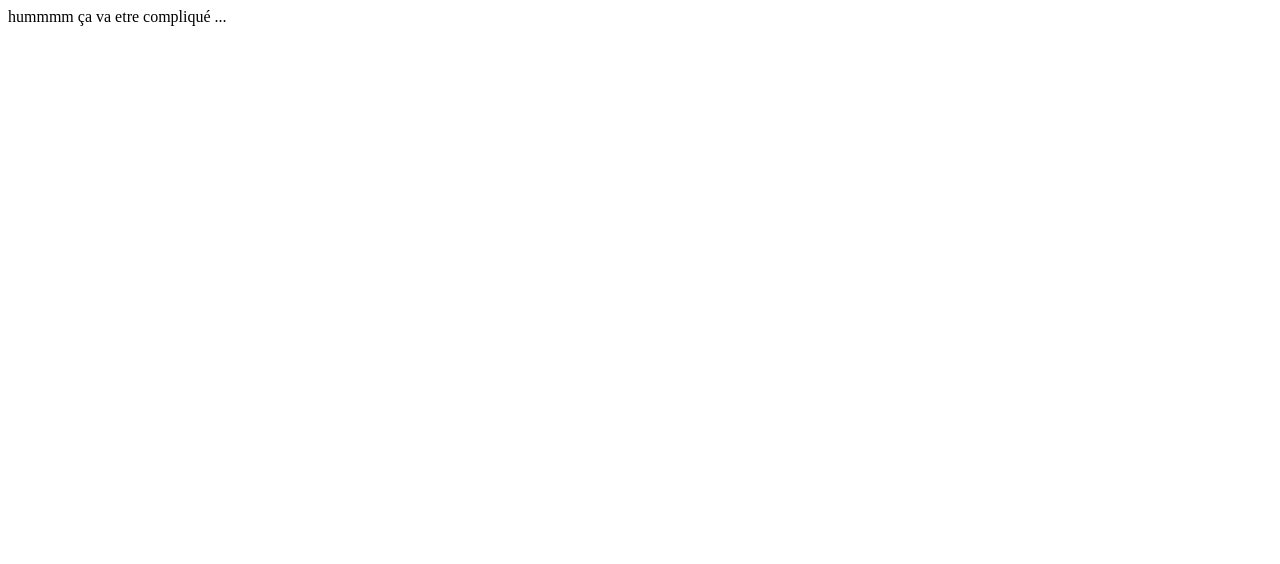
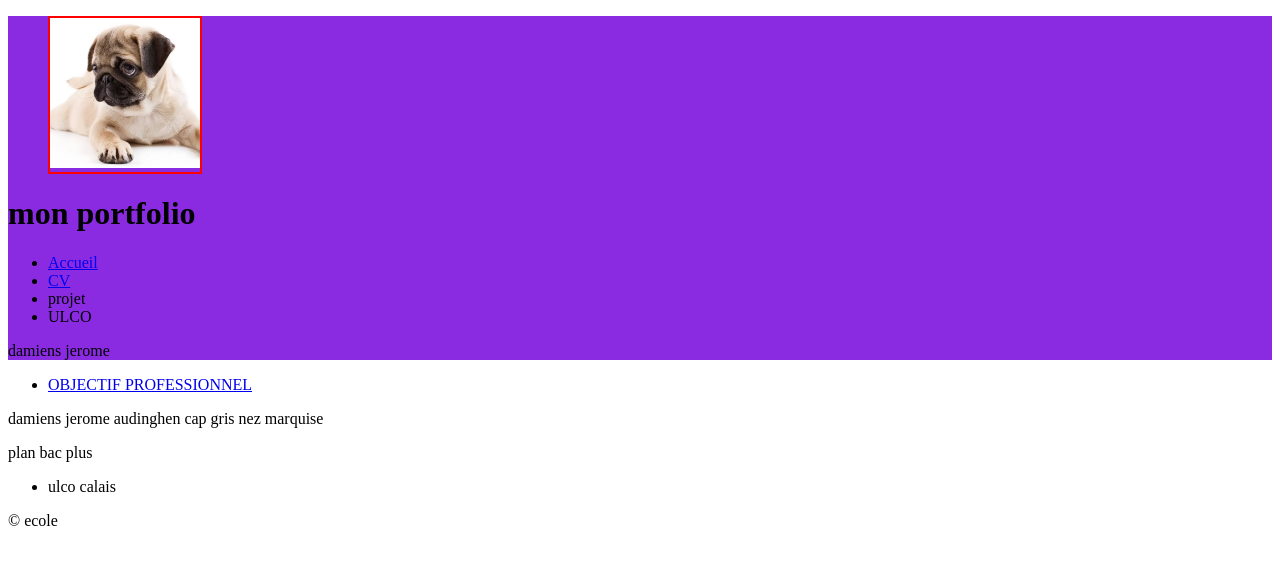
Before and after one commit to goldorak62/portfolio1, a plain HTML site: page index.html in a window 1280 px wide. Drawn offline with Linux system fonts and the light colour scheme.

Commit message:
initialisation portfolio accueil

```diff
--- /dev/null
+++ b/css/style.css
@@ -0,0 +1,16 @@
+header {
+    background-color: blueviolet;
+}
+        figure {
+            border: 2px solid red;
+            width: 150px;
+        }
+
+        img {
+            width: 100%;
+        }
+
+        .test {
+            border: 3px solid #333e33;
+            color: #458;
+        }
--- a/index.html
+++ b/index.html
@@ -1,11 +1,63 @@
 <!DOCTYPE html>
 <html lang="fr">
+
 <head>
     <meta charset="UTF-8">
     <meta name="viewport" content="width=device-width, initial-scale=1.0">
-    <title>aie aie</title>
+    <title>Document</title>
+    <link rel="stylesheet" href="css/style.css">
+    </style>
 </head>
+
 <body>
-    hummmm ça va etre compliqué ...
+
+
+    <header>
+        <figure>
+            <img src="images/chien.webp" alt="">
+        </figure>
+
+        <h1>mon portfolio</h1>
+        <nav>
+            <ul>
+                <li><a href="index.html"> Accueil</a></li>
+                <li><a href="cv.html">CV</a></li>
+                <li>projet</li>
+                <li>ULCO</li>
+            </ul>
+        </nav>
+
+        damiens jerome
+
+
+    </header>
+
+
+    <main>
+        <nav>
+            <ul>
+                <li>
+                    <a href="objectif">OBJECTIF PROFESSIONNEL</a>
+                </li>
+            </ul>
+        </nav>
+        <section id="damiens">
+            damiens jerome audinghen cap gris nez marquise
+        </section>
+
+        <section id="plan">
+            <p>plan bac plus</p>
+            <ul>
+                <li>ulco calais</li>
+            </ul>
+        </section>
+    </main>
+
+
+    <footer>
+        <p>&copy; ecole</p>
+    </footer>
+
 </body>
+
 </html>
```
Also changed, not shown: cv.html (added, +73 -0 lines), images/chien.webp (added).
